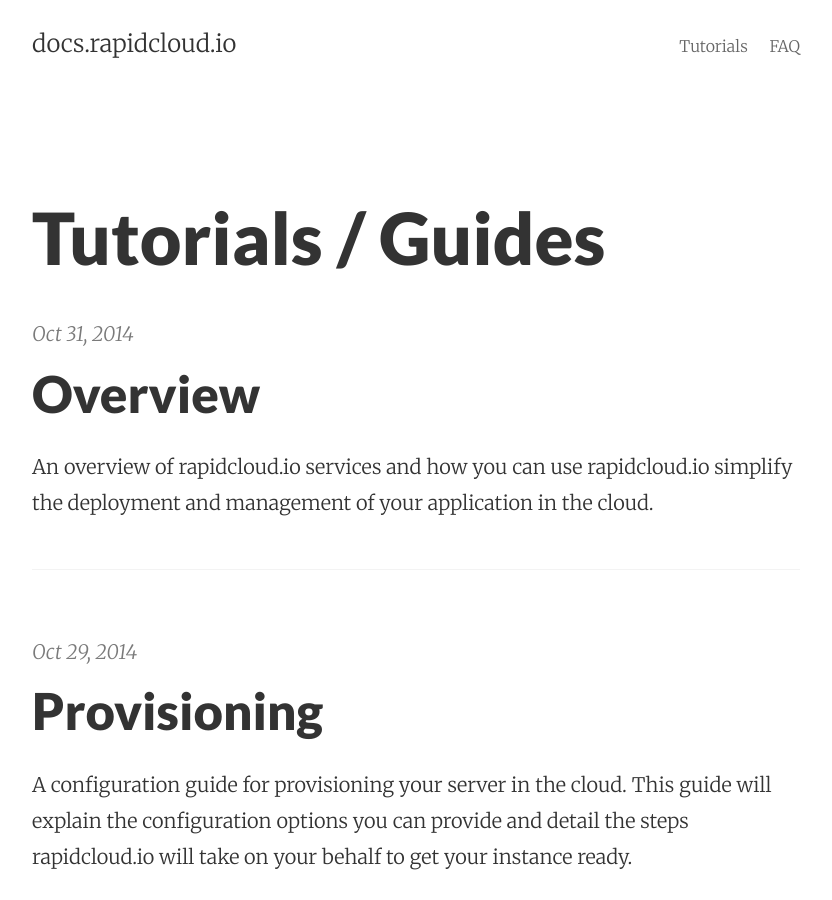
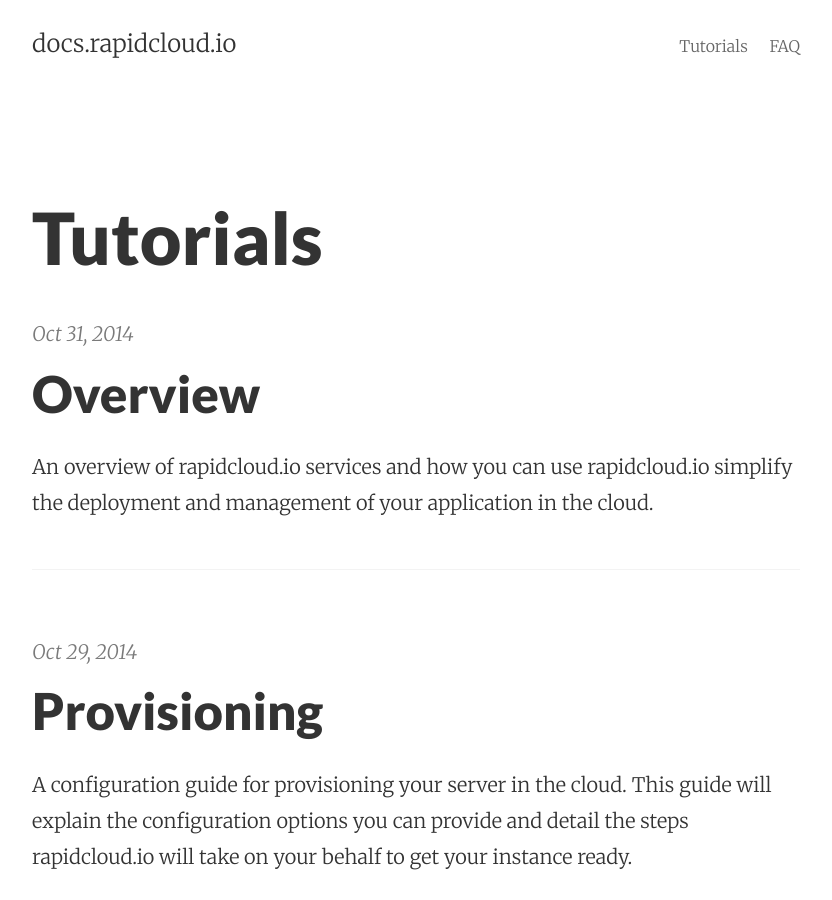
Before and after one commit to rapidcloudio-docs/rapidcloudio-docs.github.io, a Jekyll site: the page built from index.html, in a window 1280 px wide and 900 px high. Shown: the whole window, without its empty margins (224-1056 px from the left). Built offline with Jekyll 4.4.1, drawn with Linux system fonts in a browser that asks for light colours; the list of posts is cut into pages by our own code.

Commit message:
remove guides from index

```diff
--- a/index.html
+++ b/index.html
@@ -4,7 +4,7 @@ layout: default
 
 <div class="home">
 
-	<h1 class="page-heading">Tutorials / Guides</h1>
+	<h1 class="page-heading">Tutorials</h1>
 
 	<div class="posts">
 		{% assign posts = (site.categories.walkthrough | sort: 'position') %}
```
